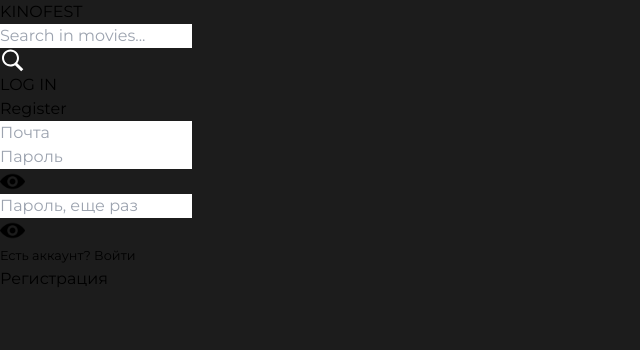
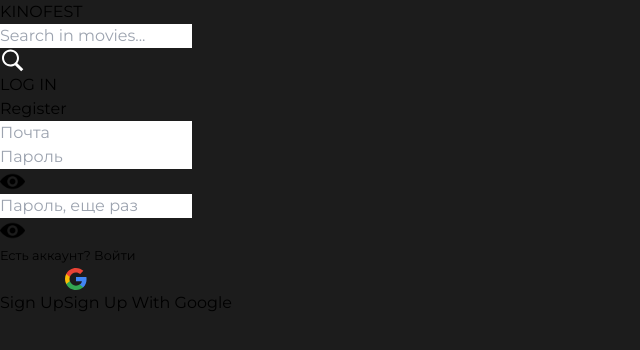
Before and after one commit to akzhol0/watched-movies, a React (Vite) app: page /register in a window 1280 px wide. Shown: the top 350 px of the page, without its empty margins (0-640 px from the left). Built offline with nearby package versions, Linux system fonts and the light colour scheme.

Commit message:
added google auth, opt code, (couldnt do auth with universal cookie, ill try next time)

```diff
--- a/src/components/UI/MyButtons/MyButton.tsx
+++ b/src/components/UI/MyButtons/MyButton.tsx
@@ -1,12 +1,13 @@
 type MyButtonProps = {
   children?: React.ReactNode;
   className?: string;
+  type?: string;
 };
 
-function MyButton({ children, className }: MyButtonProps) {
+function MyButton({ children, className, type }: MyButtonProps) {
   return (
     <button
-    type="submit"
+      type={type ? "submit" : "button"}
       className={
         "px-3 py-1 hover:bg-[#3758c5] rounded-[8px] cursor-pointer duration-150 " +
         " " +
--- /dev/null
+++ b/src/components/UI/MyIcons/MyGoogleIcon.tsx
@@ -0,0 +1,30 @@
+function MyGoogleIcon() {
+  return (
+    <svg
+      xmlns="http://www.w3.org/2000/svg"
+      height="24"
+      viewBox="0 0 24 24"
+      width="24"
+    >
+      <path
+        d="M22.56 12.25c0-.78-.07-1.53-.2-2.25H12v4.26h5.92c-.26 1.37-1.04 2.53-2.21 3.31v2.77h3.57c2.08-1.92 3.28-4.74 3.28-8.09z"
+        fill="#4285F4"
+      />
+      <path
+        d="M12 23c2.97 0 5.46-.98 7.28-2.66l-3.57-2.77c-.98.66-2.23 1.06-3.71 1.06-2.86 0-5.29-1.93-6.16-4.53H2.18v2.84C3.99 20.53 7.7 23 12 23z"
+        fill="#34A853"
+      />
+      <path
+        d="M5.84 14.09c-.22-.66-.35-1.36-.35-2.09s.13-1.43.35-2.09V7.07H2.18C1.43 8.55 1 10.22 1 12s.43 3.45 1.18 4.93l2.85-2.22.81-.62z"
+        fill="#FBBC05"
+      />
+      <path
+        d="M12 5.38c1.62 0 3.06.56 4.21 1.64l3.15-3.15C17.45 2.09 14.97 1 12 1 7.7 1 3.99 3.47 2.18 7.07l3.66 2.84c.87-2.6 3.3-4.53 6.16-4.53z"
+        fill="#EA4335"
+      />
+      <path d="M1 1h22v22H1z" fill="none" />
+    </svg>
+  );
+}
+
+export default MyGoogleIcon;
--- a/src/components/auth/Login.tsx
+++ b/src/components/auth/Login.tsx
@@ -1,17 +1,19 @@
 import { useContext, useEffect, useState } from "react";
 import Header from "../header/Header";
 import { Link, useNavigate } from "react-router-dom";
-import { signInWithEmailAndPassword } from "firebase/auth";
+import { signInWithEmailAndPassword, signInWithPopup } from "firebase/auth";
 import MyButton from "../UI/MyButtons/MyButton";
 import "../../assets/styles/global.scss";
-import { auth } from "../../firebase/firebase";
+import { auth, provider } from "../../firebase/firebase";
 import db from "../../firebase/firebase";
 import { contextData } from "../context/logic";
 import { doc, getDoc, setDoc } from "firebase/firestore";
 import MyMessagerModal from "../UI/MyModals/MyMessagerModal";
+import MyGoogleIcon from "../UI/MyIcons/MyGoogleIcon";
 
 function Login() {
-  const { setUserLogged, getUserInfo, userLogged, messagerLogin } = useContext(contextData);
+  const { setUserLogged, getUserInfo, userLogged, messagerLogin } =
+    useContext(contextData);
   const [eye, setEye] = useState<boolean>(false);
   const [login, setLogin] = useState<string>("");
   const [password, setPassword] = useState<string>("");
@@ -20,28 +22,49 @@ function Login() {
 
   useEffect(() => {
     if (userLogged) {
-      navigate('/')
+      navigate("/");
     }
-  }, [])
+  }, []);
 
-  const handleSignIn = () => {
+  async function checkIfPostsExists(user: any) {
+    const movieRef = doc(db, `${user.user.uid}`, "shows");
+    const docSnap = await getDoc(movieRef);
+
+    if (!docSnap.exists()) {
+      console.log("created");
+      await setDoc(doc(db, `${user.user.uid}`, "shows"), {});
+      await setDoc(doc(db, `${user.user.uid}`, "movies"), {});
+    }
+  }
+
+  const signInWithGoogle = () => {
+    signInWithPopup(auth, provider)
+      .then((userCredential) => {
+        const user = userCredential.user;
+        const userLS = JSON.stringify(user);
+        localStorage.setItem("user", userLS);
+
+        checkIfPostsExists(userCredential);
+
+        setUserLogged(true);
+        getUserInfo();
+        navigate("/");
+      })
+      .catch((err) => {
+        console.error(err);
+      });
+  };
+
+  const handleSignIn = (e: React.FormEvent<HTMLFormElement>) => {
+    e.preventDefault();
+
     signInWithEmailAndPassword(auth, login, password)
       .then((userCredential) => {
         const user = userCredential.user;
         const userLS = JSON.stringify(user);
         localStorage.setItem("user", userLS);
 
-        async function checkIfPostsExists() {
-          const movieRef = doc(db, `${userCredential.user.uid}`, "shows");
-          const docSnap = await getDoc(movieRef);
-
-          if (!docSnap.exists()) {
-            console.log("created");
-            await setDoc(doc(db, `${userCredential.user.uid}`, "shows"), {});
-            await setDoc(doc(db, `${userCredential.user.uid}`, "movies"), {});
-          }
-        }
-        checkIfPostsExists();
+        checkIfPostsExists(userCredential);
 
         setUserLogged(true);
         getUserInfo();
@@ -63,15 +86,18 @@ function Login() {
   return (
     <div>
       <Header options={false} />
-      {messagerLogin && <MyMessagerModal/>}
+      {messagerLogin && <MyMessagerModal />}
       <div className="w-full min-h-[800px] flex justify-center items-center">
         <section className="w-[350px] min-h-[400px] flex flex-col items-center bg-white rounded-lg">
           <h2 className="w-full text-center text-3xl font-Alumni border-b-2 border-black">
             Log In
           </h2>
-          <div className="flex flex-col gap-2 items-center mt-[50px]">
+          <form
+            onSubmit={handleSignIn}
+            className="flex flex-col gap-2 items-center mt-[50px]"
+          >
             <input
-              className="bg-[#aaaaaa] rounded w-[260px] h-[40px] ps-4 placeholder-black font-Alumni text-sm"
+              className="bg-[#aaaaaa] rounded w-[260px] h-[40px] ps-4 placeholder-black font-Alumni text-md"
               type="email"
               placeholder="Email"
               value={login}
@@ -79,7 +105,7 @@ function Login() {
             />
             <div className="relative">
               <input
-                className=" bg-[#aaaaaa] rounded w-[260px] h-[40px] ps-4 placeholder-black font-Alumni text-sm"
+                className=" bg-[#aaaaaa] rounded w-[260px] h-[40px] ps-4 placeholder-black font-Alumni text-md"
                 type={eye ? "text" : "password"}
                 placeholder="Password"
                 value={password}
@@ -95,17 +121,24 @@ function Login() {
             <Link to="/register">
               <small>Нет аккаунта? Регистрация</small>
             </Link>
-            <div className="w-full flex justify-center">
-              <span onClick={() => handleSignIn()}>
-                <MyButton className="border border-[#3758c5] hover:text-white">
-                  Войти
+            <div className="w-full flex flex-col gap-2 justify-center">
+              <MyButton
+                type="submit"
+                className="w-full py-1 border border-[#3758c5] hover:text-white"
+              >
+                Sign In
+              </MyButton>
+              <span onClick={() => signInWithGoogle()}>
+                <MyButton className="w-full flex justify-center gap-2 py-1 border border-[#3758c5] hover:text-white">
+                  <MyGoogleIcon />
+                  Sign In With Google
                 </MyButton>
               </span>
             </div>
             <strong className="text-red-500 font-semibold">
               {<p>{errorMessage}</p>}
             </strong>
-          </div>
+          </form>
         </section>
       </div>
     </div>
--- a/src/components/auth/Register.tsx
+++ b/src/components/auth/Register.tsx
@@ -1,12 +1,17 @@
-import { useState } from "react";
+import { useContext, useState } from "react";
 import Header from "../header/Header";
 import { Link, useNavigate } from "react-router-dom";
-import { createUserWithEmailAndPassword } from "firebase/auth";
+import { createUserWithEmailAndPassword, signInWithPopup } from "firebase/auth";
 import "../../assets/styles/global.scss";
 import MyButton from "../UI/MyButtons/MyButton";
-import { auth } from "../../firebase/firebase";
+import { auth, provider } from "../../firebase/firebase";
+import db from "../../firebase/firebase";
+import MyGoogleIcon from "../UI/MyIcons/MyGoogleIcon";
+import { doc, getDoc, setDoc } from "firebase/firestore";
+import { contextData } from "../context/logic";
 
 function Register() {
+  const { setUserLogged, getUserInfo } = useContext(contextData)
   const [eye, setEye] = useState<boolean>(true);
   const [login, setLogin] = useState<string>("");
   const [password, setPassword] = useState<string>("");
@@ -14,7 +19,20 @@ function Register() {
   const [passwordSecond, setPasswordSecond] = useState<string>("");
   const navigate = useNavigate();
 
-  const check = () => {
+  async function checkIfPostsExists(user: any) {
+    const movieRef = doc(db, `${user.user.uid}`, "shows");
+    const docSnap = await getDoc(movieRef);
+
+    if (!docSnap.exists()) {
+      console.log("created");
+      await setDoc(doc(db, `${user.user.uid}`, "shows"), {});
+      await setDoc(doc(db, `${user.user.uid}`, "movies"), {});
+    }
+  }
+
+  const check = (e: React.FormEvent<HTMLFormElement>) => {
+    e.preventDefault();
+
     if (password !== passwordSecond) {
       setErrorMessage("Пароли не совпадают!");
     } else {
@@ -22,10 +40,34 @@ function Register() {
     }
   };
 
+  const signInWithGoogle = () => {
+    signInWithPopup(auth, provider)
+      .then((userCredential) => {
+        const user = userCredential.user;
+        const userLS = JSON.stringify(user);
+        localStorage.setItem("user", userLS);
+
+        checkIfPostsExists(userCredential);
+
+        setUserLogged(true);
+        getUserInfo();
+        navigate("/");
+      })
+      .catch((err) => {
+        console.error(err);
+      });
+  };
+
   const handleSignUp = () => {
     createUserWithEmailAndPassword(auth, login, password)
-      .then(() => {
+      .then((userCredential) => {
         navigate("/login");
+
+        checkIfPostsExists(userCredential);
+
+        setUserLogged(true);
+        getUserInfo();
+        navigate("/");
       })
       .catch((err) => {
         if (err.code === "auth/invalid-email") {
@@ -50,7 +92,10 @@ function Register() {
           <h2 className="w-full text-center text-3xl font-Alumni border-b-2 border-black">
             Register
           </h2>
-          <div className="flex flex-col gap-2 items-center mt-[50px]">
+          <form
+            onSubmit={check}
+            className="flex flex-col gap-2 items-center mt-[50px]"
+          >
             <input
               className="bg-[#aaaaaa] rounded w-[260px] h-[40px] ps-4 placeholder-black font-Alumni text-md"
               type="email"
@@ -91,17 +136,24 @@ function Register() {
             <Link to="/login">
               <small>Есть аккаунт? Войти</small>
             </Link>
-            <div className="w-full flex justify-center">
-              <span onClick={() => check()}>
-                <MyButton className="border border-[#3758c5] hover:text-white">
-                  Регистрация
+            <div className="w-full flex flex-col gap-2 justify-center">
+              <MyButton
+                type="submit"
+                className="w-full border border-[#3758c5] hover:text-white"
+              >
+                Sign Up
+              </MyButton>
+              <span onClick={() => signInWithGoogle()}>
+                <MyButton className="w-full flex justify-center gap-2 py-1 border border-[#3758c5] hover:text-white">
+                  <MyGoogleIcon />
+                  Sign Up With Google
                 </MyButton>
               </span>
             </div>
             <strong className="text-red-500 font-semibold">
               {<p>{errorMessage}</p>}
             </strong>
-          </div>
+          </form>
         </section>
       </div>
     </div>
--- a/src/firebase/firebase.ts
+++ b/src/firebase/firebase.ts
@@ -1,6 +1,6 @@
 import { initializeApp } from "firebase/app";
 import { getFirestore } from "firebase/firestore";
-import { getAuth } from "firebase/auth";
+import { getAuth, GoogleAuthProvider  } from "firebase/auth";
 
 const firebaseConfig = {
   apiKey: "AIzaSyABHbjCt0kIhuuCoqhRkj-OTTQlD_mM94Q",
@@ -13,5 +13,6 @@ const firebaseConfig = {
 
 const app = initializeApp(firebaseConfig);
 export const auth = getAuth();
+export const provider = new GoogleAuthProvider();
 
 export default getFirestore(app)
```
Also changed, not shown: src/components/UI/MyModals/MyModal.tsx (+14 -8 lines), src/components/context/logic.tsx (+10 -1 lines).
